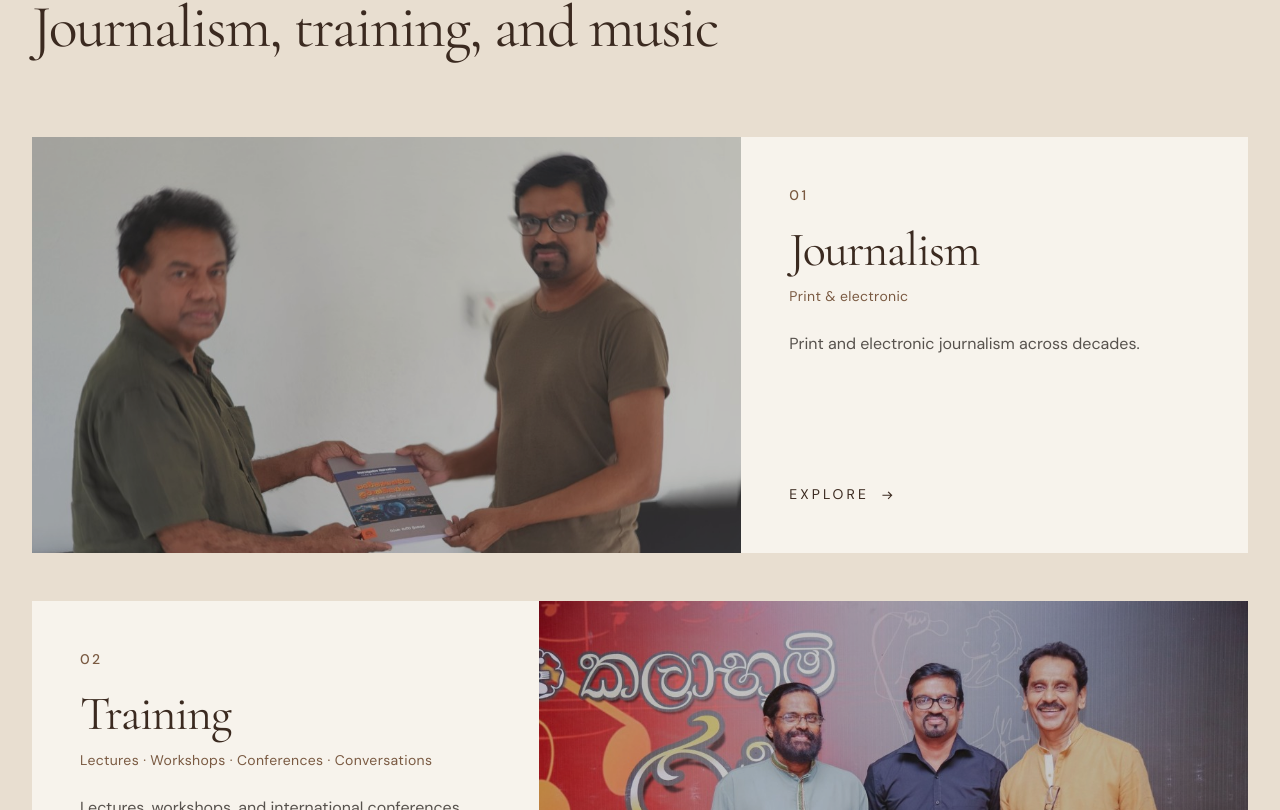
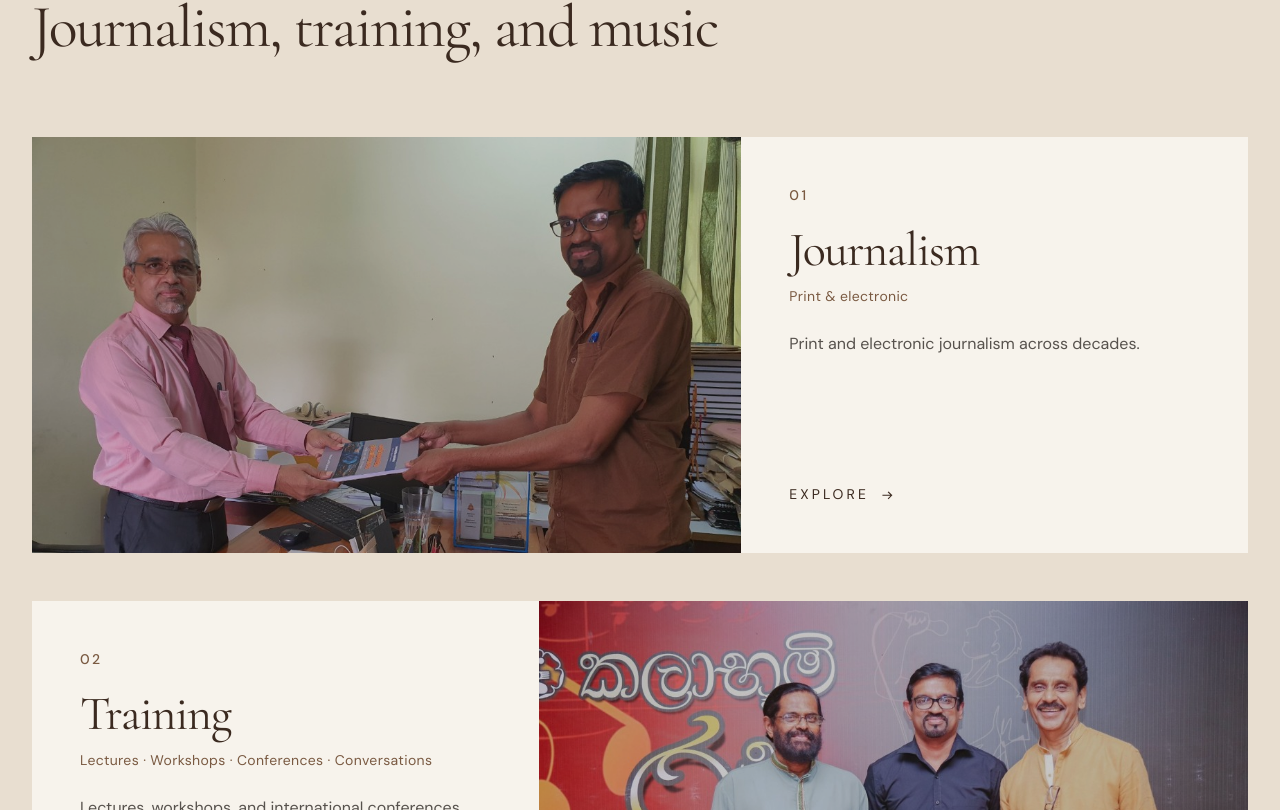
Before and after one commit to MPcooray/Waruna-Sanjeewa-portfolio, a Next.js app: page / in a window 1280 px wide. Shown: the part 1890-2700 px from the top of the page. Built offline with nearby package versions, Linux system fonts and the light colour scheme; no server answers.

Commit message:
Enhance ThreePaths component by introducing a new PathSlides feature for image rotation, allowing multiple images per path. Implement hover effects to pause the slideshow, improving user interaction. Update image structure for better content representation.

```diff
--- a/src/components/home/ThreePaths.tsx
+++ b/src/components/home/ThreePaths.tsx
@@ -2,6 +2,8 @@
 
 import Image from "next/image";
 import Link from "next/link";
+import { useEffect, useState } from "react";
+import { useReducedMotion } from "framer-motion";
 import { useLanguage } from "@/context/LanguageContext";
 import { ArrowIcon, Kicker, Reveal } from "@/components/ui/Editorial";
 
@@ -9,25 +11,88 @@ const paths = [
   {
     key: "journalism" as const,
     href: "/journalism",
-    image: "/images/gallery/book-presentation-01.png",
+    images: [
+      "/images/gallery/book-presentation-01.png",
+      "/images/gallery/book-presentation-02.png",
+      "/images/gallery/book-presentation-03.png",
+      "/images/gallery/book-presentation-04.png",
+      "/images/gallery/book-office.png",
+      "/images/gallery/book-with-trophies.png",
+    ],
     align: "left" as const,
   },
   {
     key: "training" as const,
     href: "/training",
-    image: "/images/gallery/media-event.png",
+    images: [
+      "/images/gallery/media-event.png",
+      "/images/gallery/slim-kantar-awards.png",
+      "/images/gallery/award-ceremony.png",
+    ],
     align: "right" as const,
   },
   {
     key: "music" as const,
     href: "/music",
-    image: null,
+    images: [] as string[],
     align: "left" as const,
   },
 ];
 
+function PathSlides({
+  images,
+  offset = 0,
+  paused,
+}: {
+  images: string[];
+  offset?: number;
+  paused?: boolean;
+}) {
+  const [index, setIndex] = useState(0);
+  const reduced = useReducedMotion();
+
+  useEffect(() => {
+    if (images.length < 2 || reduced || paused) return;
+
+    let interval: ReturnType<typeof setInterval> | undefined;
+    const start = window.setTimeout(() => {
+      interval = setInterval(() => {
+        setIndex((current) => (current + 1) % images.length);
+      }, 1500);
+    }, offset);
+
+    return () => {
+      window.clearTimeout(start);
+      if (interval) clearInterval(interval);
+    };
+  }, [images.length, offset, paused, reduced]);
+
+  if (images.length === 0) {
+    return <div className="absolute inset-0 bg-deep" />;
+  }
+
+  return (
+    <>
+      {images.map((src, imageIndex) => (
+        <Image
+          key={src}
+          src={src}
+          alt=""
+          fill
+          className={`object-cover object-[50%_18%] transition-opacity duration-700 ease-out ${
+            imageIndex === index ? "opacity-100" : "opacity-0"
+          }`}
+          sizes="(min-width: 768px) 58vw, 100vw"
+          priority={imageIndex === 0}
+        />
+      ))}
+    </>
+  );
+}
+
 export function ThreePaths() {
   const { t } = useLanguage();
+  const [hovered, setHovered] = useState<string | null>(null);
 
   return (
     <section id="paths" className="bg-beige py-24 md:py-32">
@@ -48,6 +113,8 @@ export function ThreePaths() {
               <Reveal key={path.key} delay={index * 0.06}>
                 <Link
                   href={path.href}
+                  onMouseEnter={() => setHovered(path.key)}
+                  onMouseLeave={() => setHovered(null)}
                   className={`group grid overflow-hidden bg-ivory md:grid-cols-12 ${
                     right ? "md:[direction:rtl]" : ""
                   }`}
@@ -57,17 +124,11 @@ export function ThreePaths() {
                       right ? "md:[direction:ltr]" : ""
                     }`}
                   >
-                    {path.image ? (
-                      <Image
-                        src={path.image}
-                        alt=""
-                        fill
-                        className="object-cover object-[50%_18%] transition-transform duration-700 group-hover:scale-[1.04]"
-                        sizes="(min-width: 768px) 58vw, 100vw"
-                      />
-                    ) : (
-                      <div className="absolute inset-0 bg-deep" />
-                    )}
+                    <PathSlides
+                      images={path.images}
+                      offset={index * 1000}
+                      paused={hovered === path.key}
+                    />
                     <div className="absolute inset-0 bg-ink/25 transition-colors duration-500 group-hover:bg-ink/40" />
                   </div>
                   <div
```
